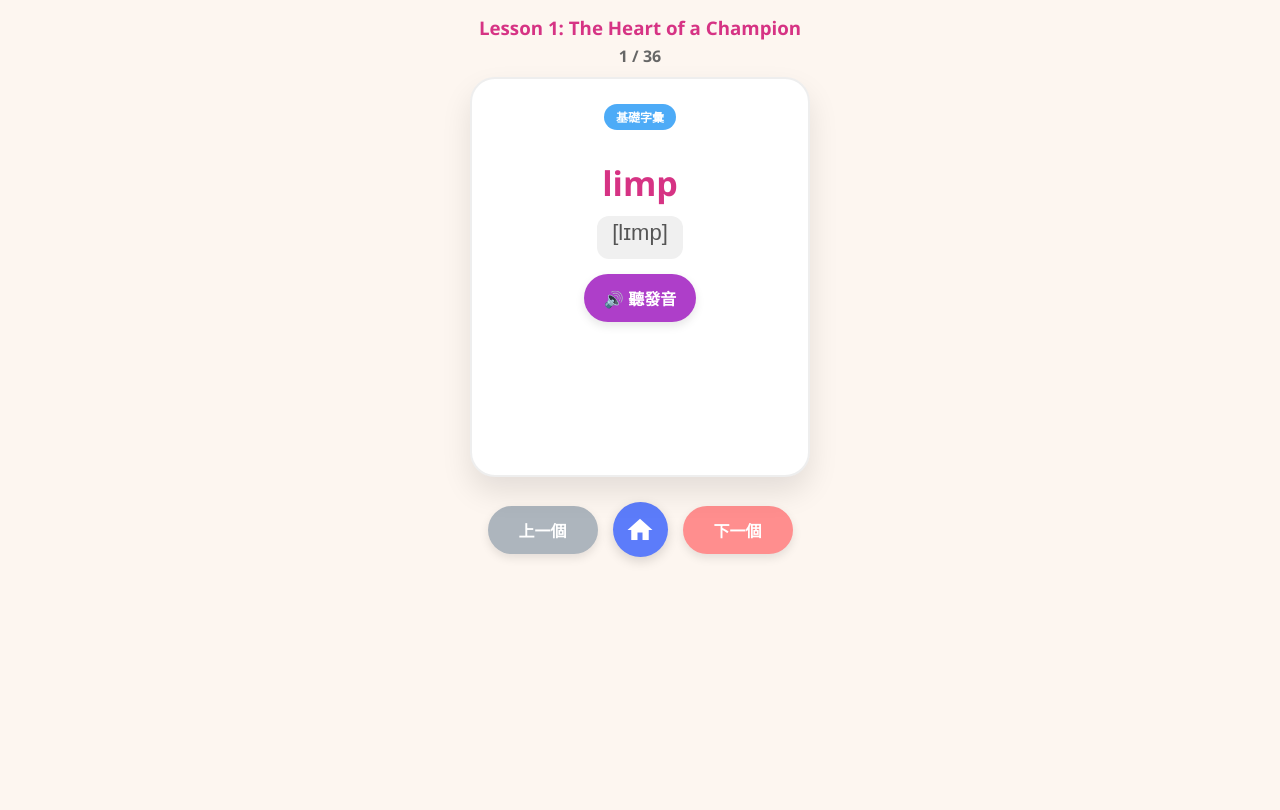
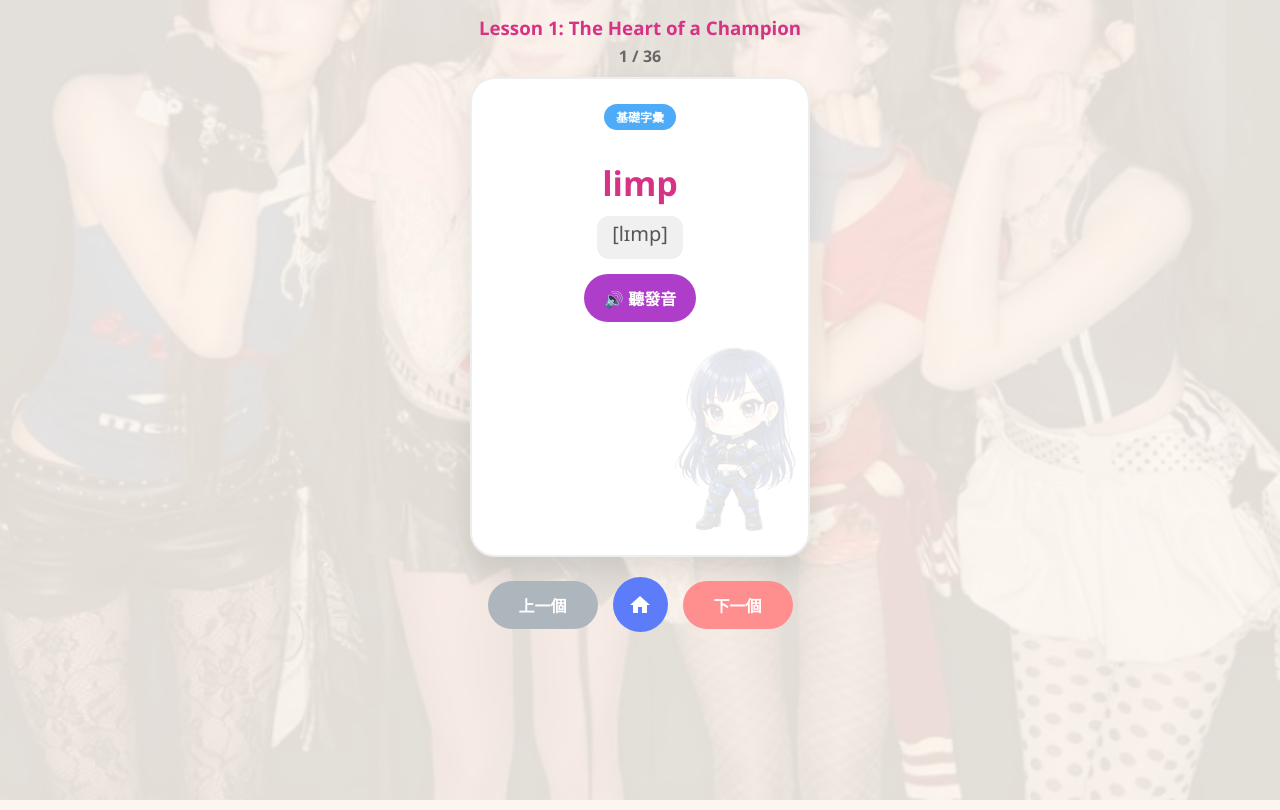
Before and after one commit to Linyunhsiang/english-cards, a plain HTML site: page L1.html in a window 1280 px wide. Drawn offline with Linux system fonts and the light colour scheme.

Commit message:
Add files via upload

```diff
--- a/L1.html
+++ b/L1.html
@@ -3,143 +3,66 @@
 <head>
     <meta charset="UTF-8">
     <meta name="viewport" content="width=device-width, initial-scale=1.0">
-    <title>Lesson 1 完整全功能字卡</title>
+    <title>Lesson 1: The Heart of a Champion</title>
     <link href="https://fonts.googleapis.com/icon?family=Material+Icons" rel="stylesheet">
     <style>
-        /* --- 基礎設定 --- */
-        :root {
-            --primary: #ff8e8e;
-            --secondary: #ae3ec9;
-            --bg: #fdf6f0;
-            --tag-bg: #4dabf7;
-            --home-bg: #5c7cfa;
-        }
-
+        :root { --primary: #ff8e8e; --secondary: #ae3ec9; --bg: #fdf6f0; }
         body {
             font-family: 'Segoe UI', 'PingFang TC', sans-serif;
-            background: var(--bg);
-            display: flex;
-            flex-direction: column;
-            align-items: center;
-            min-height: 100vh;
-            margin: 0;
-            padding-top: 10px;
+            background: var(--bg); display: flex; flex-direction: column;
+            align-items: center; min-height: 100vh; margin: 0; padding-top: 10px;
         }
-
-        /* --- 字卡容器樣式 --- */
-        .card-container {
-            width: 340px;
-            height: 400px;
-            perspective: 1000px;
-            cursor: pointer;
-            margin-top: 10px;
+        #fixed-bg {
+            position: fixed; top: 0; left: 0; width: 100vw; height: 100vh;
+            background-size: cover; background-position: center; z-index: -3; opacity: 0.1;
         }
-
-        .card {
-            width: 100%;
-            height: 100%;
-            position: relative;
-            transition: transform 0.6s;
-            transform-style: preserve-3d;
+        .card-container { width: 340px; height: 480px; perspective: 1000px; cursor: pointer; margin-top: 10px; z-index: 10; }
+        .card { width: 100%; height: 100%; position: relative; transition: transform 0.6s; transform-style: preserve-3d; }
+        .card.is-flipped { transform: rotateY(180deg); }
+        .card-face {
+            position: absolute; width: 100%; height: 100%;
+            backface-visibility: hidden; display: flex; flex-direction: column;
+            align-items: center; border-radius: 25px;
+            box-shadow: 0 15px 30px rgba(0,0,0,0.1); padding: 25px;
+            text-align: center; box-sizing: border-box;
+            background-color: white; border: 2px solid #eee;
+            overflow: hidden;
         }
-
-        .card.is-flipped { transform: rotateY(180deg); }
-
-        .card-face {
-            position: absolute;
-            width: 100%;
-            height: 100%;
-            backface-visibility: hidden;
-            display: flex;
-            flex-direction: column;
-            align-items: center;
-            border-radius: 25px;
-            box-shadow: 0 15px 30px rgba(0,0,0,0.1);
-            padding: 25px;
-            text-align: center;
-            box-sizing: border-box;
-            background: white;
-            border: 2px solid #eee;
+        /* ⭐ Q 版人物圖片樣式 ⭐ */
+        .q-char {
+            position: absolute; bottom: 0; right: 0;
+            width: 150px; height: auto; opacity: 0.12;
+            z-index: 1; pointer-events: none; display: none;
         }
-
-        /* --- 字卡背面特有樣式 --- */
-        .card-back {
-            transform: rotateY(180deg);
-            background: #fff9db;
-            justify-content: flex-start;
-            padding-top: 60px; /* 與正面文字高度對齊 */
-        }
-
-        /* --- 文字與標籤樣式 --- */
-        .type-tag { font-size: 12px; color: white; background: var(--tag-bg); padding: 4px 12px; border-radius: 50px; margin-bottom: 10px; font-weight: bold; }
-        .word { font-size: 34px; color: #d63384; font-weight: bold; margin-top: 20px; margin-bottom: 10px; word-break: break-word; }
-        .phonetic-box { font-size: 22px; color: #555; background-color: #f0f0f0; padding: 4px 15px; border-radius: 12px; margin-bottom: 15px; min-height: 35px; font-family: "Arial Unicode MS", sans-serif; }
-
-        .chinese { font-size: 34px; color: #333; font-weight: bold; margin-bottom: 12px; }
-        .pos { font-size: 20px; color: #ae3ec9; font-weight: bold; margin-bottom: 15px; }
-        .example {
-            font-size: 20px;
-            line-height: 1.5;
-            color: #444;
-            text-align: left;
-            background: #fff;
-            padding: 15px;
-            border-radius: 10px;
-            border-left: 6px solid var(--primary);
-            width: 100%;
-            box-sizing: border-box;
-            font-style: italic;
-        }
-
-        /* --- 控制列與按鈕 --- */
-        .btn-group {
-            margin-top: 25px;
-            display: flex;
-            align-items: center;
-            gap: 15px;
-        }
-
-        button {
-            padding: 12px 20px;
-            border: none;
-            border-radius: 50px;
-            cursor: pointer;
-            font-size: 16px;
-            font-weight: bold;
-            box-shadow: 0 4px 10px rgba(0,0,0,0.1);
-            transition: 0.3s;
-        }
-
+        .card-back { transform: rotateY(180deg); background: #fff9db; justify-content: flex-start; padding-top: 60px; }
+        .type-tag, .word, .phonetic-box, .audio-btn { position: relative; z-index: 5; }
+        .type-tag { font-size: 12px; color: white; background: #4dabf7; padding: 4px 12px; border-radius: 50px; margin-bottom: 10px; font-weight: bold; }
+        .word { font-size: 34px; color: #d63384; font-weight: bold; margin-top: 20px; margin-bottom: 10px; }
+        .phonetic-box { font-size: 20px; color: #555; background-color: #f0f0f0; padding: 4px 15px; border-radius: 12px; margin-bottom: 15px; min-height: 35px; }
+        .chinese { font-size: 32px; color: #333; font-weight: bold; margin-bottom: 10px; }
+        .pos { font-size: 18px; color: #ae3ec9; font-weight: bold; margin-bottom: 15px; }
+        .example { font-size: 19px; line-height: 1.5; color: #444; text-align: left; background: #fff; padding: 15px; border-radius: 10px; border-left: 6px solid var(--primary); width: 100%; box-sizing: border-box; font-style: italic; }
+        .btn-group { margin-top: 20px; display: flex; align-items: center; gap: 15px; z-index: 20; }
+        button { padding: 12px 20px; border: none; border-radius: 50px; cursor: pointer; font-size: 16px; font-weight: bold; }
         .audio-btn { background: var(--secondary); color: white; }
         .next-btn { background: var(--primary); color: white; width: 110px; }
         .prev-btn { background: #adb5bd; color: white; width: 110px; }
-
-        .home-icon-btn {
-            background: var(--home-bg);
-            color: white;
-            width: 55px;
-            height: 55px;
-            border-radius: 50%;
-            display: flex;
-            align-items: center;
-            justify-content: center;
-            cursor: pointer;
-            box-shadow: 0 4px 12px rgba(0,0,0,0.15);
-            transition: 0.3s;
-        }
-
-        .home-icon-btn:hover { transform: scale(1.1); background: var(--secondary); }
-        .home-icon-btn .material-icons { font-size: 30px; }
+        .home-icon-btn { background: #5c7cfa; color: white; width: 55px; height: 55px; border-radius: 50%; display: flex; align-items: center; justify-content: center; cursor: pointer; }
     </style>
 </head>
 <body>
-
+    <div id="fixed-bg"></div>
     <h3 style="margin: 5px; color: #d63384;">Lesson 1: The Heart of a Champion</h3>
     <div id="progress" style="color: #666; font-weight: bold;">載入中...</div>
 
     <div class="card-container" onclick="flipCard()">
         <div class="card" id="card">
             <div class="card-face card-front">
+                <img src="img/aespa_k.png" id="char-k" class="q-char">
+                <img src="img/aespa_g.png" id="char-g" class="q-char">
+                <img src="img/aespa_w.png" id="char-w" class="q-char">
+                <img src="img/aespa_n.png" id="char-n" class="q-char">
+
                 <div id="tag-text" class="type-tag">單字</div>
                 <div class="word" id="front-text">Word</div>
                 <div class="phonetic-box" id="phonetic-text"></div>
@@ -155,62 +78,50 @@
 
     <div class="btn-group">
         <button class="prev-btn" onclick="prevCard(event)">上一個</button>
-
-        <div class="home-icon-btn" onclick="location.href='index.html'">
-            <span class="material-icons">home</span>
-        </div>
-
+        <div class="home-icon-btn" onclick="location.href='index.html'"><span class="material-icons">home</span></div>
         <button class="next-btn" onclick="nextCard(event)">下一個</button>
     </div>
 
     <script>
-        // 1. 定義單字資料
-const rawData = {
-  "words": [
-    // --- Word Bank ---
+        const rawData = { "words": [
             { "w": "limp", "p": "[lɪmp]", "pos": "vi.", "c": "跛行", "e": "The runner had to limp to the finish line after hurting his ankle.", "t": "基礎字彙" },
             { "w": "relay race", "p": "[ˋrile res]", "pos": "n.", "c": "接力賽", "e": "Our class won the 400-meter relay race.", "t": "基礎字彙" },
             { "w": "baton", "p": "[bəˋtɑn]", "pos": "n.", "c": "接力棒", "e": "The runner passed the baton to her teammate.", "t": "基礎字彙" },
-
-    // --- 核心單字與衍生字 ---
-    { "w": "champion", "p": "[ˋtʃæmpɪən]", "pos": "n. [C]", "c": "冠軍", "e": "Howard will be crowned the world chess champion after winning the final.", "t": "核心單字" },
-    { "w": "dedication", "p": "[ˌdedəˋkeʃən]", "pos": "n. [U]", "c": "奉獻；投入", "e": "Doctor Parker shows total dedication to this project.", "t": "核心單字" },
-    { "w": "dedicate", "p": "[ˋdedəˌket]", "pos": "vt.", "c": "把……奉獻於", "e": "The author has dedicated himself to writing a book about night markets.", "t": "衍生字" },
+            { "w": "champion", "p": "[ˋtʃæmpɪən]", "pos": "n. [C]", "c": "冠軍", "e": "Howard will be crowned the world chess champion.", "t": "核心單字" },
+            { "w": "dedication", "p": "[ˌdedəˋkeʃən]", "pos": "n. [U]", "c": "奉獻", "e": "Doctor Parker shows total dedication to this project.", "t": "核心單字" },
+            { "w": "dedicate", "p": "[ˋdedəˌket]", "pos": "vt.", "c": "把……奉獻於", "e": "The author has dedicated himself to writing a book.", "t": "衍生字" },
             { "w": "medal", "p": "[ˋmedl]", "pos": "n. [C]", "c": "獎牌", "e": "Liz dreamed of wearing a shiny gold medal around her neck.", "t": "核心單字" },
-    { "w": "injury", "p": "[ˋɪndʒərɪ]", "pos": "n.", "c": "受傷", "e": "After suffering a serious injury, the cyclist has no chance of winning.", "t": "核心單字" },
-    { "w": "injure", "p": "[ˋɪndʒɚ]", "pos": "vt.", "c": "使……受傷", "e": "Harry badly injured himself at the beach and was taken to the hospital.", "t": "衍生字" },
-    { "w": "success", "p": "[səkˋsɛs]", "pos": "n. [U]", "c": "成功", "e": "Monica had great success in her work and became a famous singer.", "t": "核心單字" },
+            { "w": "injury", "p": "[ˋɪndʒərɪ]", "pos": "n.", "c": "受傷", "e": "After suffering a serious injury, the cyclist has no chance.", "t": "核心單字" },
+            { "w": "injure", "p": "[ˋɪndʒɚ]", "pos": "vt.", "c": "使……受傷", "e": "Harry badly injured himself at the beach.", "t": "衍生字" },
+            { "w": "success", "p": "[səkˋsɛs]", "pos": "n. [U]", "c": "成功", "e": "Monica had great success in her work.", "t": "核心單字" },
             { "w": "succeed", "p": "[səkˋsid]", "pos": "vi.", "c": "成功辦到", "e": "Kevin still succeeded in starting his own company.", "t": "衍生字" },
             { "w": "successful", "p": "[səkˋsɛsfəl]", "pos": "adj.", "c": "成功的", "e": "If you want to be successful in your job, work hard.", "t": "衍生字" },
             { "w": "pain", "p": "[pen]", "pos": "n.", "c": "疼痛", "e": "Alex experienced a sharp pain in his leg while hiking.", "t": "核心單字" },
-    { "w": "painful", "p": "[ˋpenfəl]", "pos": "adj.", "c": "疼痛的；令人痛苦的", "e": "The soldier wants to forget his painful memories of the war.", "t": "衍生字" },
-    { "w": "immediately", "p": "[ɪˋmidɪtlɪ]", "pos": "adv.", "c": "立即；馬上", "e": "I need to leave immediately, or I'll miss my plane.", "t": "核心單字" },
-    { "w": "immediate", "p": "[ɪˋmidɪt]", "pos": "adj.", "c": "立即的", "e": "The police took immediate action and arrived at the scene.", "t": "衍生字" },
-    { "w": "collapse", "p": "[kəˋlæps]", "pos": "vi./n.", "c": "倒下；倒塌", "e": "The woman felt dizzy and suddenly collapsed in the station.", "t": "核心單字" },
-    { "w": "medical", "p": "[ˋmedɪkl]", "pos": "adj.", "c": "醫療的", "e": "Lisa plans to attend medical school and become a doctor.", "t": "核心單字" },
+            { "w": "painful", "p": "[ˋpenfəl]", "pos": "adj.", "c": "疼痛的", "e": "The soldier wants to forget his painful memories.", "t": "衍生字" },
+            { "w": "immediately", "p": "[ɪˋmidɪtlɪ]", "pos": "adv.", "c": "立即", "e": "I need to leave immediately, or I'll miss my plane.", "t": "核心單字" },
+            { "w": "immediate", "p": "[ɪˋmidɪt]", "pos": "adj.", "c": "立即的", "e": "The police took immediate action.", "t": "衍生字" },
+            { "w": "collapse", "p": "[kəˋlæps]", "pos": "vi./n.", "c": "倒下", "e": "The woman felt dizzy and suddenly collapsed.", "t": "核心單字" },
+            { "w": "medical", "p": "[ˋmedɪkl]", "pos": "adj.", "c": "醫療的", "e": "Lisa plans to attend medical school.", "t": "核心單字" },
             { "w": "staff", "p": "[stæf]", "pos": "n.", "c": "全體員工", "e": "The hotel staff greets all guests in a polite way.", "t": "核心單字" },
-    { "w": "courage", "p": "[ˋkɜɪdʒ]", "pos": "n. [U]", "c": "勇氣", "e": "It takes courage for first-time swimmers to put their heads under water.", "t": "核心單字" },
-    { "w": "strength", "p": "[strɛŋθ]", "pos": "n. [U]", "c": "意志力；力量", "e": "It's important for a player to have enough mental strength.", "t": "核心單字" },
-    { "w": "strengthen", "p": "[ˋstrɛŋθən]", "pos": "vt.", "c": "強化", "e": "Spending holidays together strengthens the bond between family members.", "t": "衍生字" },
+            { "w": "courage", "p": "[ˋkɜɪdʒ]", "pos": "n. [U]", "c": "勇氣", "e": "It takes courage to put your head under water.", "t": "核心單字" },
+            { "w": "strength", "p": "[strɛŋθ]", "pos": "n. [U]", "c": "意志力", "e": "It's important for a player to have mental strength.", "t": "核心單字" },
+            { "w": "strengthen", "p": "[ˋstrɛŋθən]", "pos": "vt.", "c": "強化", "e": "Spending holidays together strengthens family bonds.", "t": "衍生字" },
             { "w": "support", "p": "[səˋport]", "pos": "n./vt.", "c": "支持", "e": "The crowd cheered loudly to show their support.", "t": "核心單字" },
-    { "w": "struggle", "p": "[ˋstrʌɡl]", "pos": "vi./n.", "c": "艱難前進；奮鬥", "e": "The truck struggled slowly up the steep hill.", "t": "核心單字" },
-    { "w": "pride", "p": "[praɪd]", "pos": "n. [U]", "c": "驕傲；得意", "e": "Neil took pride in his brother's determination.", "t": "核心單字" },
-    { "w": "proud", "p": "[praʊd]", "pos": "adj.", "c": "驕傲的；得意的", "e": "Laura's parents were very proud of her excellent score.", "t": "衍生字" },
-    { "w": "emotional", "p": "[ɪˋmoʃənl]", "pos": "adj.", "c": "情緒激動的", "e": "Mr. Jones got very emotional when his daughter graduated.", "t": "核心單字" },
-    { "w": "emotion", "p": "[ɪˋmoʃən]", "pos": "n.", "c": "情緒；情感", "e": "It's hard for Danny to express his emotions.", "t": "衍生字" },
-    { "w": "admiration", "p": "[ˌædməˋreʃən]", "pos": "n. [U]", "c": "欽佩", "e": "Fans showed their admiration for the amazing actor.", "t": "核心單字" },
+            { "w": "struggle", "p": "[ˋstrʌɡl]", "pos": "vi./n.", "c": "艱難前進", "e": "The truck struggled slowly up the steep hill.", "t": "核心單字" },
+            { "w": "pride", "p": "[praɪd]", "pos": "n. [U]", "c": "驕傲", "e": "Neil took pride in his brother's determination.", "t": "核心單字" },
+            { "w": "proud", "p": "[praʊd]", "pos": "adj.", "c": "驕傲的", "e": "Laura's parents were very proud of her.", "t": "衍生字" },
+            { "w": "emotional", "p": "[ɪˋmoʃənl]", "pos": "adj.", "c": "情緒激動的", "e": "Mr. Jones got very emotional at graduation.", "t": "核心單字" },
+            { "w": "emotion", "p": "[ɪˋmoʃən]", "pos": "n.", "c": "情感", "e": "It's hard for Danny to express his emotions.", "t": "衍生字" },
+            { "w": "admiration", "p": "[ˌædməˋreʃən]", "pos": "n. [U]", "c": "欽佩", "e": "Fans showed their admiration for the actor.", "t": "核心單字" },
             { "w": "admire", "p": "[ədˋmaɪr]", "pos": "vt.", "c": "欽佩", "e": "Debbie deeply admires Jimmy for his generosity.", "t": "衍生字" },
-    { "w": "respect", "p": "[rɪˋspɛkt]", "pos": "n./vt.", "c": "尊敬；尊重", "e": "Mike had great respect for the wise old man.", "t": "核心單字" },
+            { "w": "respect", "p": "[rɪˋspɛkt]", "pos": "n./vt.", "c": "尊敬", "e": "Mike had great respect for the wise old man.", "t": "核心單字" },
+            { "w": "take off", "p": "", "pos": "phr.", "c": "出發", "e": "The firefighters took off toward the building.", "t": "重要片語" },
+            { "w": "have heart set on", "p": "", "pos": "phr.", "c": "一心想要", "e": "Toby has his heart set on being an NBA player.", "t": "重要片語" },
+            { "w": "speed up", "p": "", "pos": "phr.", "c": "加速", "e": "We need to speed up to finish on time.", "t": "重要片語" },
+            { "w": "rise to feet", "p": "", "pos": "phr.", "c": "站起來", "e": "He rose to his feet when the music started.", "t": "重要片語" },
+            { "w": "carry through", "p": "", "pos": "phr.", "c": "渡過難關", "e": "His faith carried him through the tough times.", "t": "重要片語" }
+        ] };
 
-    // --- 片語區 ---
-    { "w": "take off", "p": "", "pos": "phr.", "c": "出發；起飛", "e": "The firefighters took off at great speed toward the burning building.", "t": "重要片語" },
-    { "w": "have one's heart set on", "p": "", "pos": "phr.", "c": "一心一意想要...", "e": "Toby has his heart set on being an NBA player.", "t": "重要片語" },
-    { "w": "speed up", "p": "", "pos": "phr.", "c": "加速", "e": "We are behind schedule, so we need to speed up.", "t": "重要片語" },
-    { "w": "rise to one's feet", "p": "", "pos": "phr.", "c": "（重新）站起來", "e": "When the injured boxer rose to his feet, everyone clapped wildly.", "t": "重要片語" },
-    { "w": "carry...through", "p": "", "pos": "phr.", "c": "幫助……渡過難關", "e": "It was Evan's support that carried Mandy through.", "t": "重要片語" }
-  ]
-};
-        // 2. 功能變數與邏輯
         let currentIndex = 0;
         const list = rawData.words;
 
@@ -218,59 +129,39 @@ const rawData = {
             const data = list[currentIndex];
             document.getElementById('tag-text').innerText = data.t;
             document.getElementById('front-text').innerText = data.w;
-            const pBox = document.getElementById('phonetic-text');
-            pBox.innerText = data.p || "[ Phrase ]";
-
+            document.getElementById('phonetic-text').innerText = data.p || "[ Phrase ]";
             document.getElementById('back-text').innerText = data.c;
             document.getElementById('pos-text').innerText = data.pos;
             document.getElementById('example-text').innerText = data.e;
-
             document.getElementById('progress').innerText = `${currentIndex + 1} / ${list.length}`;
             document.getElementById('card').classList.remove('is-flipped');
         }
 
         function flipCard() { document.getElementById('card').classList.toggle('is-flipped'); }
+        function nextCard(event) { event.stopPropagation(); if (currentIndex < list.length - 1) { currentIndex++; updateCard(); } else { alert("全部背完囉！✨"); } }
+        function prevCard(event) { event.stopPropagation(); if (currentIndex > 0) { currentIndex--; updateCard(); } }
+        function speak() { const msg = new SpeechSynthesisUtterance(list[currentIndex].w); msg.lang = 'en-US'; window.speechSynthesis.speak(msg); }
 
-        function nextCard(event) {
-            event.stopPropagation();
-            if (currentIndex < list.length - 1) {
-                currentIndex++;
-                updateCard();
-            } else {
-                alert("恭喜！本課全部單字片語背完囉！✨");
-            }
-        }
+        window.onload = function() {
+            // A. 網頁底圖
+            const randomBg = Math.floor(Math.random() * 5) + 1;
+            document.getElementById('fixed-bg').style.backgroundImage = `url('img/bg${randomBg}.jpg')`;
 
-        function prevCard(event) {
-            event.stopPropagation();
-            if (currentIndex > 0) {
-                currentIndex--;
-                updateCard();
-            }
-        }
+            // B. 亂數挑選 Q 版人物顯示
+            const charIds = ['char-k', 'char-g', 'char-w', 'char-n'];
+            const randomCharId = charIds[Math.floor(Math.random() * charIds.length)];
+            document.getElementById(randomCharId).style.display = 'block';
 
-        function speak() {
-            const msg = new SpeechSynthesisUtterance(list[currentIndex].w);
-            msg.lang = 'en-US';
-            msg.rate = 0.8;
-            window.speechSynthesis.speak(msg);
-        }
-
-        // 3. 接收網址參數並啟動
-        function startLesson() {
+            // C. 洗牌模式
             const urlParams = new URLSearchParams(window.location.search);
-            const mode = urlParams.get('mode');
-
-            if (mode === 'shuffle') {
+            if (urlParams.get('mode') === 'shuffle') {
                 for (let i = list.length - 1; i > 0; i--) {
                     const j = Math.floor(Math.random() * (i + 1));
                     [list[i], list[j]] = [list[j], list[i]];
                 }
             }
             updateCard();
-        }
-
-        startLesson();
+        };
     </script>
 </body>
 </html>
```
Also changed, not shown: L2.html (+58 -160 lines), L3.html (+58 -160 lines). Lines whose indentation alone changed are shown as unchanged.
